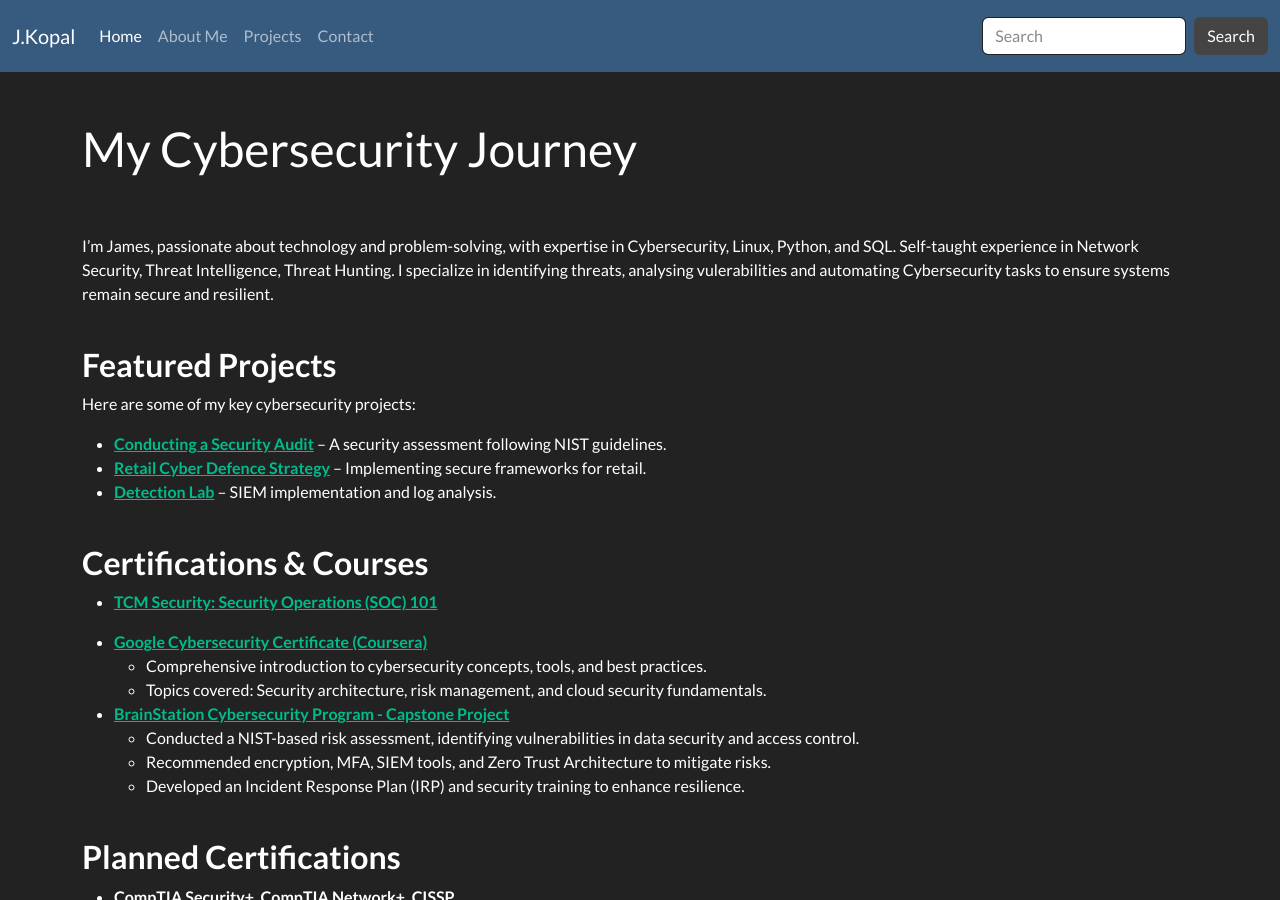
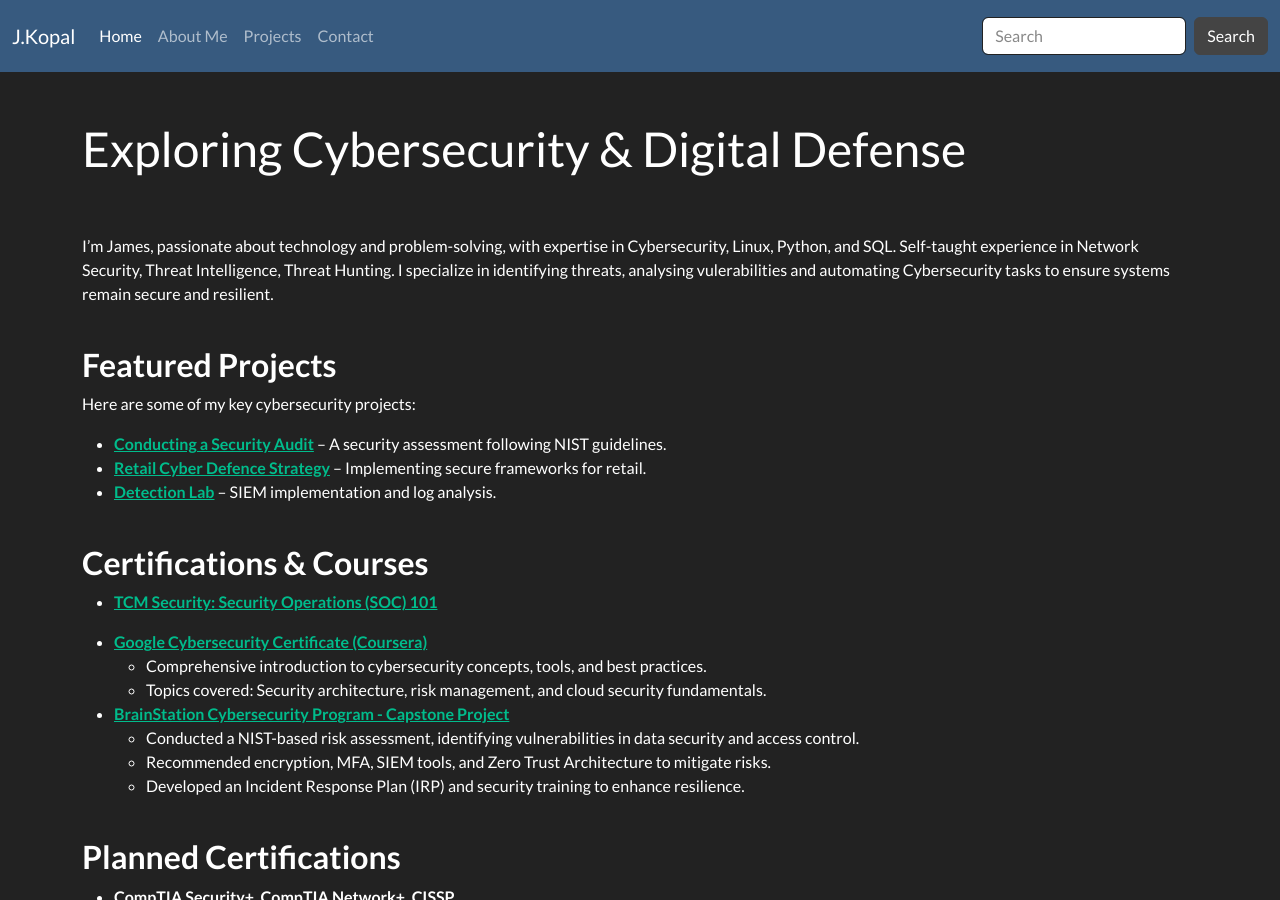
Before and after one commit to JKopal101/jkopal101.github.io, a Jekyll site: the page built from index.md, in a window 1280 px wide and 900 px high. Built offline with Jekyll 4.4.1, drawn with Linux system fonts in a browser that asks for light colours.

Commit message:
Update index.md

```diff
--- a/index.md
+++ b/index.md
@@ -1,6 +1,6 @@
 ---
 layout: page
-title: My Cybersecurity Journey
+title: Exploring Cybersecurity & Digital Defense
 ---
 
 
```
